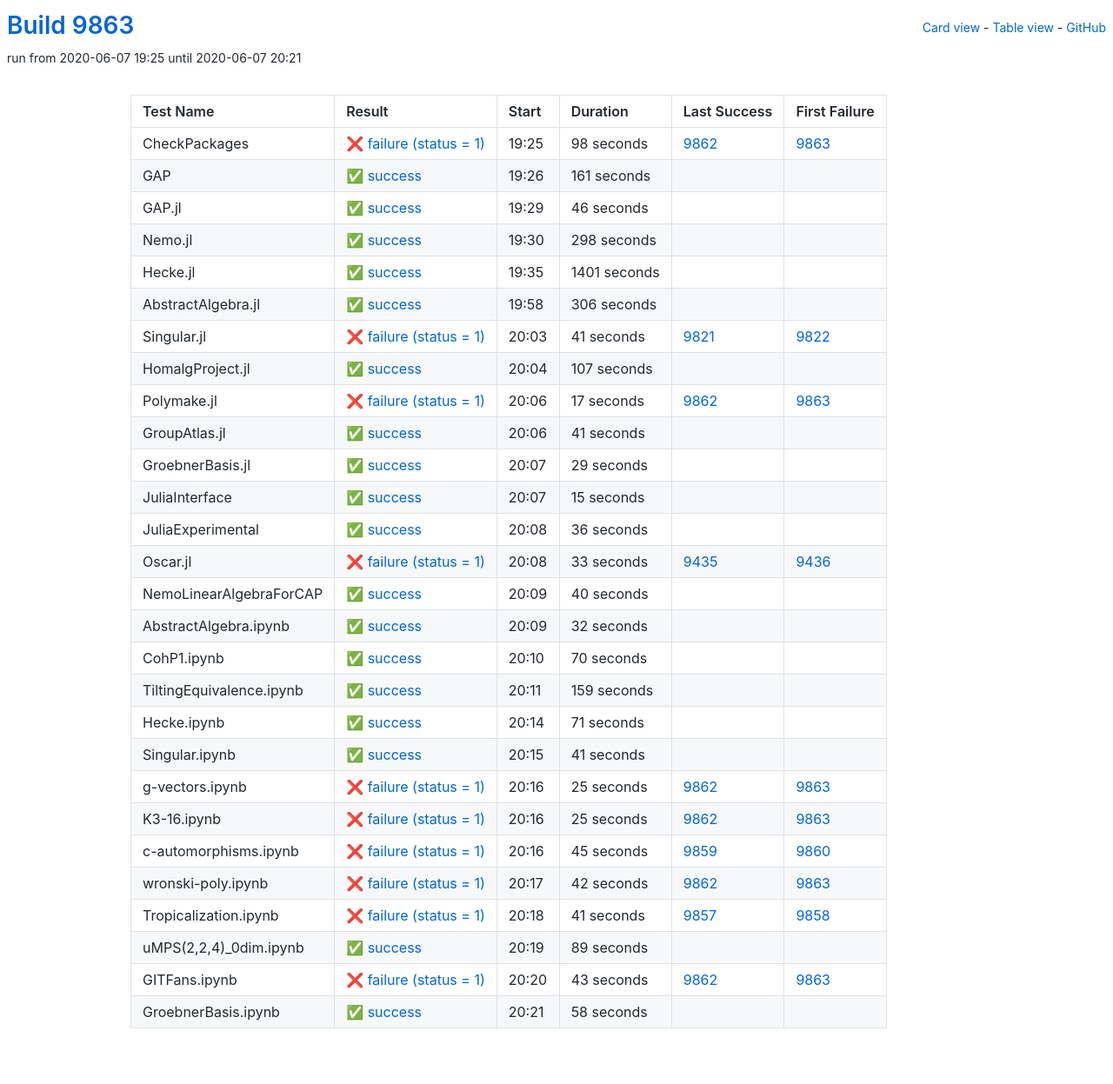
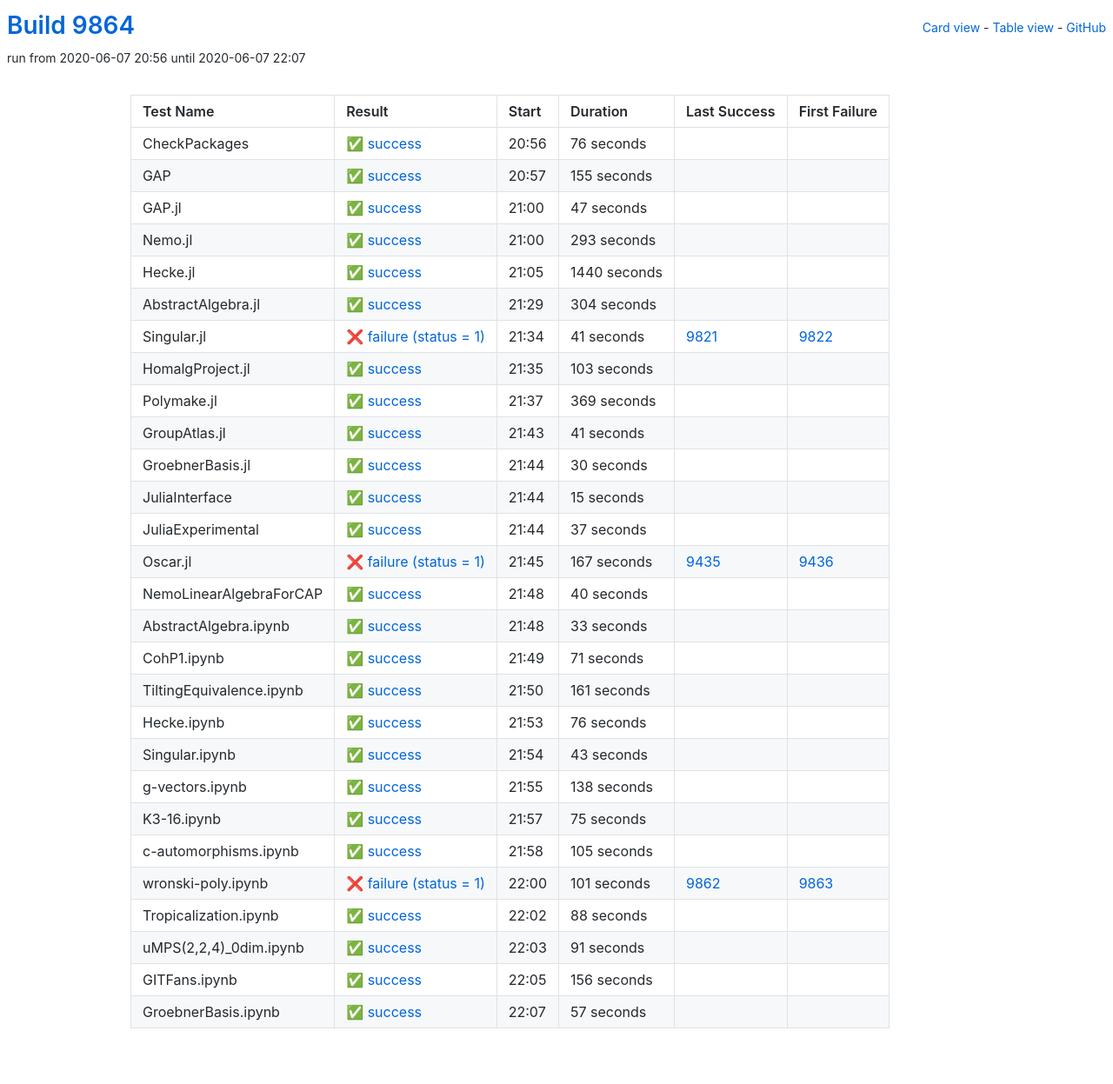
Before and after one commit to oscar-system/oscar-ci-status, a Jekyll site: the page built from table.html, in a window 1280 px wide. Shown: the whole page at 87% size. Built offline with Jekyll 4.4.1, drawn with Linux system fonts in a browser that asks for light colours.

Commit message:
Build 9864

```diff
--- a/_data/ci.yml
+++ b/_data/ci.yml
@@ -1,77 +1,77 @@
-build: 9863
-build_url: https://oscarci.mathematik.uni-kl.de/job/oscar/9863/
+build: 9864
+build_url: https://oscarci.mathematik.uni-kl.de/job/oscar/9864/
 job: oscar
 tests:
-- duration: 98
-  exitcode: 1
-  first_failure: 9863
-  first_failure_url: https://oscarci.mathematik.uni-kl.de/job/oscar/9863/
+- duration: 76
+  exitcode: 0
+  first_failure: false
+  first_failure_url: null
   id: checkpackages
-  last_success: 9862
-  last_success_url: https://oscarci.mathematik.uni-kl.de/job/oscar/9862/
-  log: https://oscarci.mathematik.uni-kl.de/job/oscar/9863/artifact/logs/build-9863/CheckPackages.log
+  last_success: false
+  last_success_url: null
+  log: https://oscarci.mathematik.uni-kl.de/job/oscar/9864/artifact/logs/build-9864/CheckPackages.log
   name: CheckPackages
-  start: 2020-06-07 19:25
-  status: failure
-  success: false
-- duration: 161
+  start: 2020-06-07 20:56
+  status: success
+  success: true
+- duration: 155
   exitcode: 0
   first_failure: false
   first_failure_url: null
   id: gap
   last_success: false
   last_success_url: null
-  log: https://oscarci.mathematik.uni-kl.de/job/oscar/9863/artifact/logs/build-9863/GAP.log
+  log: https://oscarci.mathematik.uni-kl.de/job/oscar/9864/artifact/logs/build-9864/GAP.log
   name: GAP
-  start: 2020-06-07 19:26
+  start: 2020-06-07 20:57
   status: success
   success: true
-- duration: 46
+- duration: 47
   exitcode: 0
   first_failure: false
   first_failure_url: null
   id: gap-jl
   last_success: false
   last_success_url: null
-  log: https://oscarci.mathematik.uni-kl.de/job/oscar/9863/artifact/logs/build-9863/GAP.jl.log
+  log: https://oscarci.mathematik.uni-kl.de/job/oscar/9864/artifact/logs/build-9864/GAP.jl.log
   name: GAP.jl
-  start: 2020-06-07 19:29
+  start: 2020-06-07 21:00
   status: success
   success: true
-- duration: 298
+- duration: 293
   exitcode: 0
   first_failure: false
   first_failure_url: null
   id: nemo-jl
   last_success: false
   last_success_url: null
-  log: https://oscarci.mathematik.uni-kl.de/job/oscar/9863/artifact/logs/build-9863/Nemo.jl.log
+  log: https://oscarci.mathematik.uni-kl.de/job/oscar/9864/artifact/logs/build-9864/Nemo.jl.log
   name: Nemo.jl
-  start: 2020-06-07 19:30
+  start: 2020-06-07 21:00
   status: success
   success: true
-- duration: 1401
+- duration: 1440
   exitcode: 0
   first_failure: false
   first_failure_url: null
   id: hecke-jl
   last_success: false
   last_success_url: null
-  log: https://oscarci.mathematik.uni-kl.de/job/oscar/9863/artifact/logs/build-9863/Hecke.jl.log
+  log: https://oscarci.mathematik.uni-kl.de/job/oscar/9864/artifact/logs/build-9864/Hecke.jl.log
   name: Hecke.jl
-  start: 2020-06-07 19:35
+  start: 2020-06-07 21:05
   status: success
   success: true
-- duration: 306
+- duration: 304
   exitcode: 0
   first_failure: false
   first_failure_url: null
   id: abstractalgebra-jl
   last_success: false
   last_success_url: null
-  log: https://oscarci.mathematik.uni-kl.de/job/oscar/9863/artifact/logs/build-9863/AbstractAlgebra.jl.log
+  log: https://oscarci.mathematik.uni-kl.de/job/oscar/9864/artifact/logs/build-9864/AbstractAlgebra.jl.log
   name: AbstractAlgebra.jl
-  start: 2020-06-07 19:58
+  start: 2020-06-07 21:29
   status: success
   success: true
 - duration: 41
@@ -81,35 +81,35 @@
   id: singular-jl
   last_success: 9821
   last_success_url: https://oscarci.mathematik.uni-kl.de/job/oscar/9821/
-  log: https://oscarci.mathematik.uni-kl.de/job/oscar/9863/artifact/logs/build-9863/Singular.jl.log
+  log: https://oscarci.mathematik.uni-kl.de/job/oscar/9864/artifact/logs/build-9864/Singular.jl.log
   name: Singular.jl
-  start: 2020-06-07 20:03
+  start: 2020-06-07 21:34
   status: failure
   success: false
-- duration: 107
+- duration: 103
   exitcode: 0
   first_failure: false
   first_failure_url: null
   id: homalgproject-jl
   last_success: false
   last_success_url: null
-  log: https://oscarci.mathematik.uni-kl.de/job/oscar/9863/artifact/logs/build-9863/HomalgProject.jl.log
+  log: https://oscarci.mathematik.uni-kl.de/job/oscar/9864/artifact/logs/build-9864/HomalgProject.jl.log
   name: HomalgProject.jl
-  start: 2020-06-07 20:04
+  start: 2020-06-07 21:35
   status: success
   success: true
-- duration: 17
-  exitcode: 1
-  first_failure: 9863
-  first_failure_url: https://oscarci.mathematik.uni-kl.de/job/oscar/9863/
+- duration: 369
+  exitcode: 0
+  first_failure: false
+  first_failure_url: null
   id: polymake-jl
-  last_success: 9862
-  last_success_url: https://oscarci.mathematik.uni-kl.de/job/oscar/9862/
-  log: https://oscarci.mathematik.uni-kl.de/job/oscar/9863/artifact/logs/build-9863/Polymake.jl.log
+  last_success: false
+  last_success_url: null
+  log: https://oscarci.mathematik.uni-kl.de/job/oscar/9864/artifact/logs/build-9864/Polymake.jl.log
   name: Polymake.jl
-  start: 2020-06-07 20:06
-  status: failure
-  success: false
+  start: 2020-06-07 21:37
+  status: success
+  success: true
 - duration: 41
   exitcode: 0
   first_failure: false
@@ -117,21 +117,21 @@
   id: groupatlas-jl
   last_success: false
   last_success_url: null
-  log: https://oscarci.mathematik.uni-kl.de/job/oscar/9863/artifact/logs/build-9863/GroupAtlas.jl.log
+  log: https://oscarci.mathematik.uni-kl.de/job/oscar/9864/artifact/logs/build-9864/GroupAtlas.jl.log
   name: GroupAtlas.jl
-  start: 2020-06-07 20:06
+  start: 2020-06-07 21:43
   status: success
   success: true
-- duration: 29
+- duration: 30
   exitcode: 0
   first_failure: false
   first_failure_url: null
   id: groebnerbasis-jl
   last_success: false
   last_success_url: null
-  log: https://oscarci.mathematik.uni-kl.de/job/oscar/9863/artifact/logs/build-9863/GroebnerBasis.jl.log
+  log: https://oscarci.mathematik.uni-kl.de/job/oscar/9864/artifact/logs/build-9864/GroebnerBasis.jl.log
   name: GroebnerBasis.jl
-  start: 2020-06-07 20:07
+  start: 2020-06-07 21:44
   status: success
   success: true
 - duration: 15
@@ -141,33 +141,33 @@
   id: juliainterface
   last_success: false
   last_success_url: null
-  log: https://oscarci.mathematik.uni-kl.de/job/oscar/9863/artifact/logs/build-9863/JuliaInterface.log
+  log: https://oscarci.mathematik.uni-kl.de/job/oscar/9864/artifact/logs/build-9864/JuliaInterface.log
   name: JuliaInterface
-  start: 2020-06-07 20:07
+  start: 2020-06-07 21:44
   status: success
   success: true
-- duration: 36
+- duration: 37
   exitcode: 0
   first_failure: false
   first_failure_url: null
   id: juliaexperimental
   last_success: false
   last_success_url: null
-  log: https://oscarci.mathematik.uni-kl.de/job/oscar/9863/artifact/logs/build-9863/JuliaExperimental.log
+  log: https://oscarci.mathematik.uni-kl.de/job/oscar/9864/artifact/logs/build-9864/JuliaExperimental.log
   name: JuliaExperimental
-  start: 2020-06-07 20:08
+  start: 2020-06-07 21:44
   status: success
   success: true
-- duration: 33
+- duration: 167
   exitcode: 1
   first_failure: 9436
   first_failure_url: https://oscarci.mathematik.uni-kl.de/job/oscar/9436/
   id: oscar-jl
   last_success: 9435
   last_success_url: https://oscarci.mathematik.uni-kl.de/job/oscar/9435/
-  log: https://oscarci.mathematik.uni-kl.de/job/oscar/9863/artifact/logs/build-9863/Oscar.jl.log
+  log: https://oscarci.mathematik.uni-kl.de/job/oscar/9864/artifact/logs/build-9864/Oscar.jl.log
   name: Oscar.jl
-  start: 2020-06-07 20:08
+  start: 2020-06-07 21:45
   status: failure
   success: false
 - duration: 40
@@ -177,164 +177,164 @@
   id: nemolinearalgebraforcap
   last_success: false
   last_success_url: null
-  log: https://oscarci.mathematik.uni-kl.de/job/oscar/9863/artifact/logs/build-9863/NemoLinearAlgebraForCAP.log
+  log: https://oscarci.mathematik.uni-kl.de/job/oscar/9864/artifact/logs/build-9864/NemoLinearAlgebraForCAP.log
   name: NemoLinearAlgebraForCAP
-  start: 2020-06-07 20:09
+  start: 2020-06-07 21:48
   status: success
   success: true
-- duration: 32
+- duration: 33
   exitcode: 0
   first_failure: false
   first_failure_url: null
   id: abstractalgebra-ipynb
   last_success: false
   last_success_url: null
-  log: https://oscarci.mathematik.uni-kl.de/job/oscar/9863/artifact/logs/build-9863/AbstractAlgebra.ipynb.log
+  log: https://oscarci.mathematik.uni-kl.de/job/oscar/9864/artifact/logs/build-9864/AbstractAlgebra.ipynb.log
   name: AbstractAlgebra.ipynb
-  start: 2020-06-07 20:09
+  start: 2020-06-07 21:48
   status: success
   success: true
-- duration: 70
+- duration: 71
   exitcode: 0
   first_failure: false
   first_failure_url: null
   id: cohp1-ipynb
   last_success: false
   last_success_url: null
-  log: https://oscarci.mathematik.uni-kl.de/job/oscar/9863/artifact/logs/build-9863/CohP1.ipynb.log
+  log: https://oscarci.mathematik.uni-kl.de/job/oscar/9864/artifact/logs/build-9864/CohP1.ipynb.log
   name: CohP1.ipynb
-  start: 2020-06-07 20:10
+  start: 2020-06-07 21:49
   status: success
   success: true
-- duration: 159
+- duration: 161
   exitcode: 0
   first_failure: false
   first_failure_url: null
   id: tiltingequivalence-ipynb
   last_success: false
   last_success_url: null
-  log: https://oscarci.mathematik.uni-kl.de/job/oscar/9863/artifact/logs/build-9863/TiltingEquivalence.ipynb.log
+  log: https://oscarci.mathematik.uni-kl.de/job/oscar/9864/artifact/logs/build-9864/TiltingEquivalence.ipynb.log
   name: TiltingEquivalence.ipynb
-  start: 2020-06-07 20:11
+  start: 2020-06-07 21:50
   status: success
   success: true
-- duration: 71
+- duration: 76
   exitcode: 0
   first_failure: false
   first_failure_url: null
   id: hecke-ipynb
   last_success: false
   last_success_url: null
-  log: https://oscarci.mathematik.uni-kl.de/job/oscar/9863/artifact/logs/build-9863/Hecke.ipynb.log
+  log: https://oscarci.mathematik.uni-kl.de/job/oscar/9864/artifact/logs/build-9864/Hecke.ipynb.log
   name: Hecke.ipynb
-  start: 2020-06-07 20:14
+  start: 2020-06-07 21:53
   status: success
   success: true
-- duration: 41
+- duration: 43
   exitcode: 0
   first_failure: false
   first_failure_url: null
   id: singular-ipynb
   last_success: false
   last_success_url: null
-  log: https://oscarci.mathematik.uni-kl.de/job/oscar/9863/artifact/logs/build-9863/Singular.ipynb.log
+  log: https://oscarci.mathematik.uni-kl.de/job/oscar/9864/artifact/logs/build-9864/Singular.ipynb.log
   name: Singular.ipynb
-  start: 2020-06-07 20:15
+  start: 2020-06-07 21:54
   status: success
   success: true
-- duration: 25
-  exitcode: 1
-  first_failure: 9863
-  first_failure_url: https://oscarci.mathematik.uni-kl.de/job/oscar/9863/
+- duration: 138
+  exitcode: 0
+  first_failure: false
+  first_failure_url: null
   id: g-vectors-ipynb
-  last_success: 9862
-  last_success_url: https://oscarci.mathematik.uni-kl.de/job/oscar/9862/
-  log: https://oscarci.mathematik.uni-kl.de/job/oscar/9863/artifact/logs/build-9863/g-vectors.ipynb.log
+  last_success: false
+  last_success_url: null
+  log: https://oscarci.mathematik.uni-kl.de/job/oscar/9864/artifact/logs/build-9864/g-vectors.ipynb.log
   name: g-vectors.ipynb
-  start: 2020-06-07 20:16
-  status: failure
-  success: false
-- duration: 25
-  exitcode: 1
-  first_failure: 9863
-  first_failure_url: https://oscarci.mathematik.uni-kl.de/job/oscar/9863/
+  start: 2020-06-07 21:55
+  status: success
+  success: true
+- duration: 75
+  exitcode: 0
+  first_failure: false
+  first_failure_url: null
   id: k3-16-ipynb
-  last_success: 9862
-  last_success_url: https://oscarci.mathematik.uni-kl.de/job/oscar/9862/
-  log: https://oscarci.mathematik.uni-kl.de/job/oscar/9863/artifact/logs/build-9863/K3-16.ipynb.log
+  last_success: false
+  last_success_url: null
+  log: https://oscarci.mathematik.uni-kl.de/job/oscar/9864/artifact/logs/build-9864/K3-16.ipynb.log
   name: K3-16.ipynb
-  start: 2020-06-07 20:16
-  status: failure
-  success: false
-- duration: 45
-  exitcode: 1
-  first_failure: 9860
-  first_failure_url: https://oscarci.mathematik.uni-kl.de/job/oscar/9860/
+  start: 2020-06-07 21:57
+  status: success
+  success: true
+- duration: 105
+  exitcode: 0
+  first_failure: false
+  first_failure_url: null
   id: c-automorphisms-ipynb
-  last_success: 9859
-  last_success_url: https://oscarci.mathematik.uni-kl.de/job/oscar/9859/
-  log: https://oscarci.mathematik.uni-kl.de/job/oscar/9863/artifact/logs/build-9863/c-automorphisms.ipynb.log
+  last_success: false
+  last_success_url: null
+  log: https://oscarci.mathematik.uni-kl.de/job/oscar/9864/artifact/logs/build-9864/c-automorphisms.ipynb.log
   name: c-automorphisms.ipynb
-  start: 2020-06-07 20:16
-  status: failure
-  success: false
-- duration: 42
+  start: 2020-06-07 21:58
+  status: success
+  success: true
+- duration: 101
   exitcode: 1
   first_failure: 9863
   first_failure_url: https://oscarci.mathematik.uni-kl.de/job/oscar/9863/
   id: wronski-poly-ipynb
   last_success: 9862
   last_success_url: https://oscarci.mathematik.uni-kl.de/job/oscar/9862/
-  log: https://oscarci.mathematik.uni-kl.de/job/oscar/9863/artifact/logs/build-9863/wronski-poly.ipynb.log
+  log: https://oscarci.mathematik.uni-kl.de/job/oscar/9864/artifact/logs/build-9864/wronski-poly.ipynb.log
   name: wronski-poly.ipynb
-  start: 2020-06-07 20:17
+  start: 2020-06-07 22:00
   status: failure
   success: false
-- duration: 41
-  exitcode: 1
-  first_failure: 9858
-  first_failure_url: https://oscarci.mathematik.uni-kl.de/job/oscar/9858/
+- duration: 88
+  exitcode: 0
+  first_failure: false
+  first_failure_url: null
   id: tropicalization-ipynb
-  last_success: 9857
-  last_success_url: https://oscarci.mathematik.uni-kl.de/job/oscar/9857/
-  log: https://oscarci.mathematik.uni-kl.de/job/oscar/9863/artifact/logs/build-9863/Tropicalization.ipynb.log
+  last_success: false
+  last_success_url: null
+  log: https://oscarci.mathematik.uni-kl.de/job/oscar/9864/artifact/logs/build-9864/Tropicalization.ipynb.log
   name: Tropicalization.ipynb
-  start: 2020-06-07 20:18
-  status: failure
-  success: false
-- duration: 89
+  start: 2020-06-07 22:02
+  status: success
+  success: true
+- duration: 91
   exitcode: 0
   first_failure: false
   first_failure_url: null
   id: umps-2-2-4-0dim-ipynb
   last_success: false
   last_success_url: null
-  log: https://oscarci.mathematik.uni-kl.de/job/oscar/9863/artifact/logs/build-9863/uMPS-2-2-4-_0dim.ipynb.log
+  log: https://oscarci.mathematik.uni-kl.de/job/oscar/9864/artifact/logs/build-9864/uMPS-2-2-4-_0dim.ipynb.log
   name: uMPS(2,2,4)_0dim.ipynb
-  start: 2020-06-07 20:19
+  start: 2020-06-07 22:03
   status: success
   success: true
-- duration: 43
-  exitcode: 1
-  first_failure: 9863
-  first_failure_url: https://oscarci.mathematik.uni-kl.de/job/oscar/9863/
+- duration: 156
+  exitcode: 0
+  first_failure: false
+  first_failure_url: null
   id: gitfans-ipynb
-  last_success: 9862
-  last_success_url: https://oscarci.mathematik.uni-kl.de/job/oscar/9862/
-  log: https://oscarci.mathematik.uni-kl.de/job/oscar/9863/artifact/logs/build-9863/GITFans.ipynb.log
+  last_success: false
+  last_success_url: null
+  log: https://oscarci.mathematik.uni-kl.de/job/oscar/9864/artifact/logs/build-9864/GITFans.ipynb.log
   name: GITFans.ipynb
-  start: 2020-06-07 20:20
-  status: failure
-  success: false
-- duration: 58
+  start: 2020-06-07 22:05
+  status: success
+  success: true
+- duration: 57
   exitcode: 0
   first_failure: false
   first_failure_url: null
   id: groebnerbasis-ipynb
   last_success: false
   last_success_url: null
-  log: https://oscarci.mathematik.uni-kl.de/job/oscar/9863/artifact/logs/build-9863/GroebnerBasis.ipynb.log
+  log: https://oscarci.mathematik.uni-kl.de/job/oscar/9864/artifact/logs/build-9864/GroebnerBasis.ipynb.log
   name: GroebnerBasis.ipynb
-  start: 2020-06-07 20:21
+  start: 2020-06-07 22:07
   status: success
   success: true
```
Also changed, not shown: README.md.
